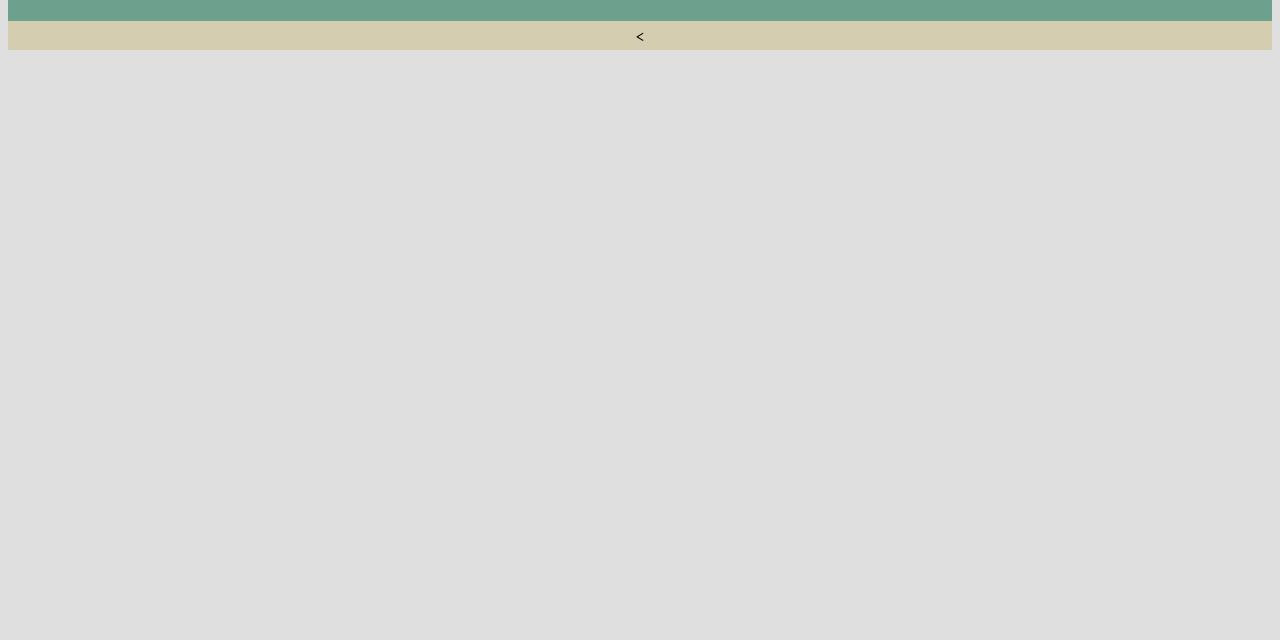
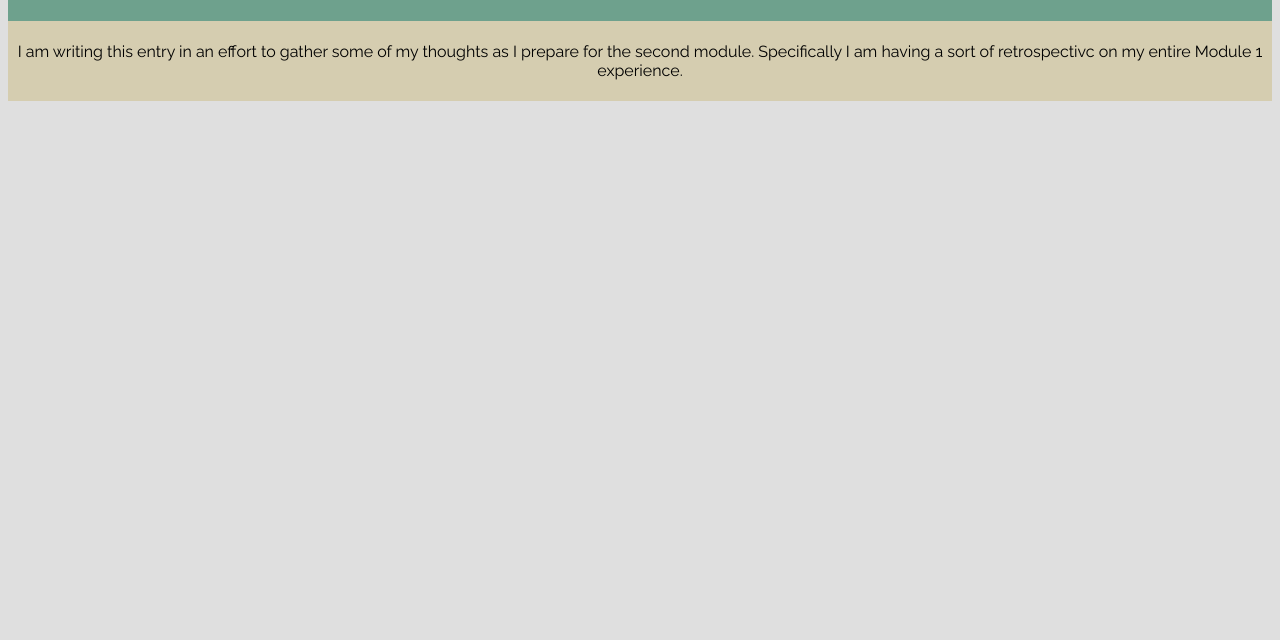
Before and after one commit to amhursh/amhursh.github.io, a plain HTML site: page turing-mod-1-reflections.html in a window 1280 px wide. Shown: the part 160-800 px from the top of the page. Drawn offline with Linux system fonts and the light colour scheme.

Commit message:
Build out blog entry

```diff
--- a/turing-mod-1-reflections.html
+++ b/turing-mod-1-reflections.html
@@ -43,7 +43,10 @@
     </div>
 
     <div class="blog-entry">
-      <
+      <p>
+        I am writing this entry in an effort to gather some of my thoughts as I prepare for the second module. Specifically I am having a sort
+        of retrospectivc on my entire Module 1 experience.
+      </p>
     </div>
 
   </body>
```
